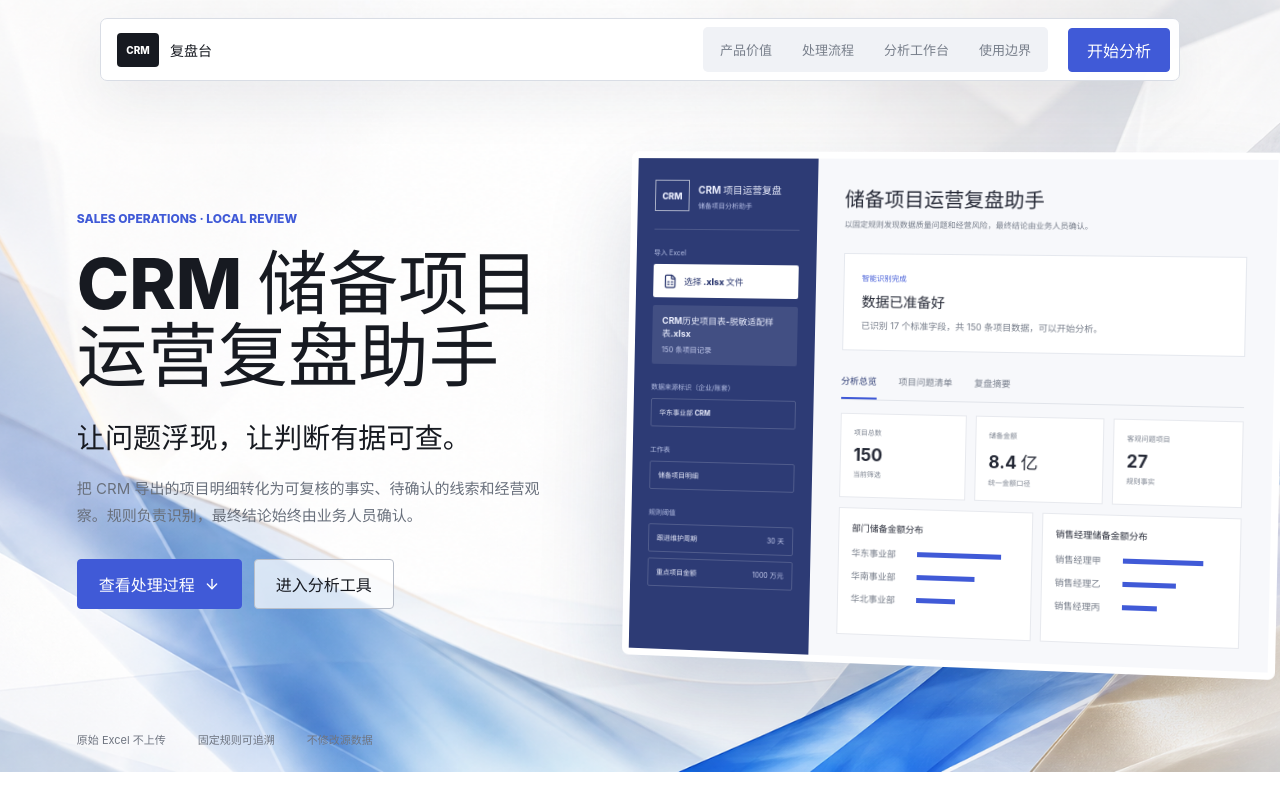
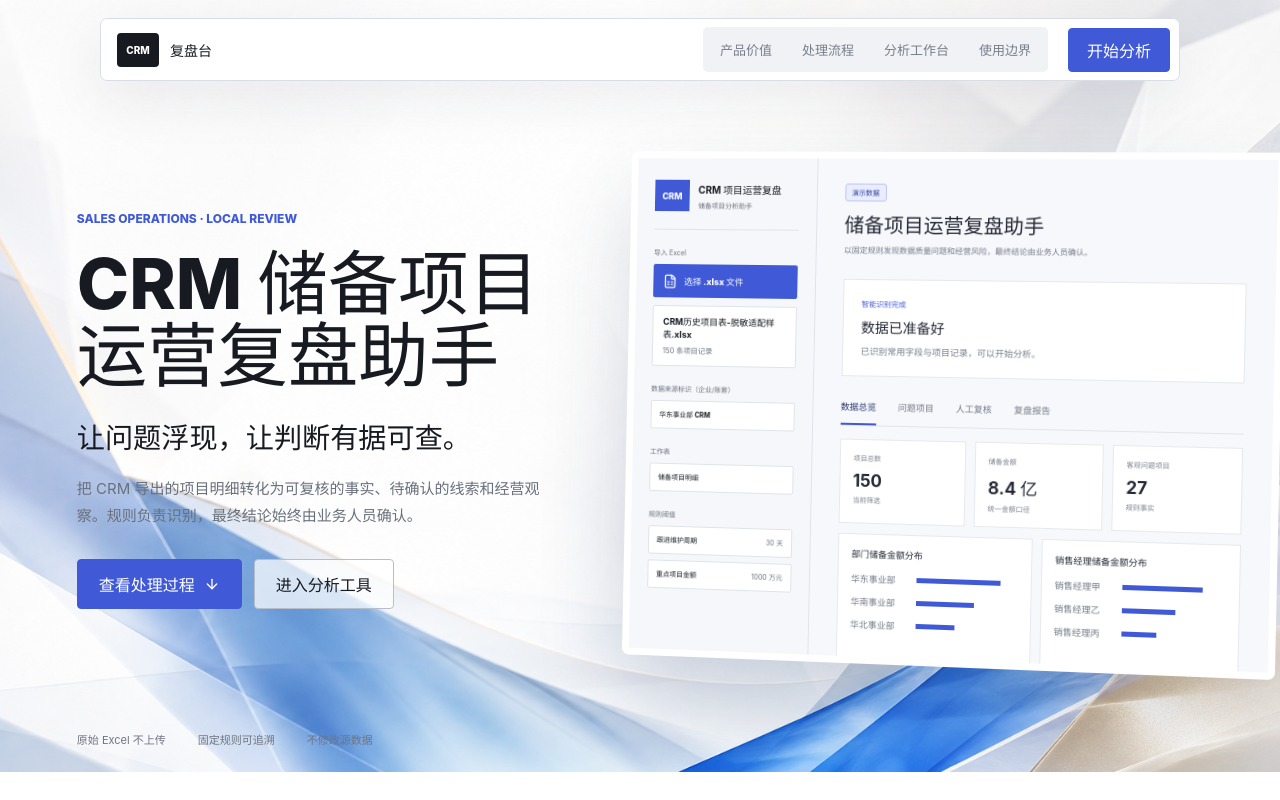
Before and after one commit to KanG-ciyuan/crm-project-review-assistant, a React (Vite) app: page / in a window 1280 px wide. Shown: the top 800 px of the page. Built offline with nearby package versions, Linux system fonts and the light colour scheme.

Commit message:
feat: sync product landing with current workbench

```diff
--- a/src/components/ProductLanding.tsx
+++ b/src/components/ProductLanding.tsx
@@ -27,8 +27,8 @@ const stages = [
   {
     number: '04',
     title: '系统发现线索，\n人做最终判断',
-    copy: '销售主管和运营人员确认问题状态、补充处理说明，并导出可追溯的复盘摘要与项目证据。',
-    tags: ['本地保存', 'Markdown', 'Excel']
+    copy: '业务人员确认线索与处理结论；管理层报告先预览完整报告，再下载 Markdown，并可导出项目明细 Excel。',
+    tags: ['人工复核', '报告预览', 'Markdown / Excel']
   }
 ] as const;
 
@@ -48,9 +48,9 @@ function HeroWorkbenchPreview() {
       <label>重点项目金额 <span>1000 万元</span></label>
     </aside>
     <main>
-      <header><h3>储备项目运营复盘助手</h3><p>以固定规则发现数据质量问题和经营风险，最终结论由业务人员确认。</p></header>
-      <section className="product-hero-ready"><small>智能识别完成</small><strong>数据已准备好</strong><p>已识别 17 个标准字段，共 150 条项目数据，可以开始分析。</p></section>
-      <nav><span>分析总览</span><span>项目问题清单</span><span>复盘摘要</span></nav>
+      <header><span className="product-demo-label">演示数据</span><h3>储备项目运营复盘助手</h3><p>以固定规则发现数据质量问题和经营风险，最终结论由业务人员确认。</p></header>
+      <section className="product-hero-ready"><small>智能识别完成</small><strong>数据已准备好</strong><p>已识别常用字段与项目记录，可以开始分析。</p></section>
+      <nav><span>数据总览</span><span>问题项目</span><span>人工复核</span><span>复盘报告</span></nav>
       <div className="product-hero-metrics">
         <article><small>项目总数</small><strong>150</strong><span>当前筛选</span></article>
         <article><small>储备金额</small><strong>8.4 亿</strong><span>统一金额口径</span></article>
@@ -169,7 +169,7 @@ export function ProductLanding({ onStart }: ProductLandingProps) {
     </section>
 
     <section className="product-preview" id="product-preview">
-      <div className="product-preview-head"><p className="product-kicker">Review workspace</p><h2>过程可以有动效，<br />判断必须保持清晰</h2></div>
+      <div className="product-preview-head"><p className="product-kicker">Review workspace</p><h2>过程可以有动效，<br />判断必须保持清晰</h2><span className="product-demo-label">演示数据</span></div>
       <div className="product-preview-metrics">
         <article><span>项目总数</span><strong>150</strong><small>当前筛选</small></article>
         <article><span>储备金额</span><strong>8.4 亿</strong><small>统一金额口径</small></article>
@@ -179,7 +179,7 @@ export function ProductLanding({ onStart }: ProductLandingProps) {
       </div>
       <div className="product-dashboard-preview">
         <aside><div><span>CRM</span><strong>项目运营复盘</strong></div><button type="button" onClick={onStart}>选择 .xlsx 文件</button><p>CRM历史项目表.xlsx<br />150 条项目记录</p><small>数据来源标识</small><b>华东事业部 CRM</b><small>工作表</small><b>储备项目明细</b></aside>
-        <main><h3>储备项目运营复盘助手</h3><p>规则发现问题，业务人员确认结论</p><section><div><small>智能识别完成</small><strong>数据已准备好 · 150 条项目</strong></div><button type="button" onClick={onStart}>进入真实工具</button></section><nav><span>分析总览</span><span>项目问题清单</span><span>复盘摘要</span></nav><div className="product-dashboard-panels"><article><h4>部门储备金额分布</h4><i style={{ '--bar': '88%' } as CSSProperties}><span>华东部</span><b>2.71亿</b></i><i style={{ '--bar': '64%' } as CSSProperties}><span>华南部</span><b>1.93亿</b></i><i style={{ '--bar': '47%' } as CSSProperties}><span>华北部</span><b>1.42亿</b></i></article><article><h4>销售经理储备金额分布</h4><i style={{ '--bar': '81%' } as CSSProperties}><span>销售甲</span><b>2.18亿</b></i><i style={{ '--bar': '68%' } as CSSProperties}><span>销售乙</span><b>1.83亿</b></i><i style={{ '--bar': '45%' } as CSSProperties}><span>销售丙</span><b>1.21亿</b></i></article><article><h4>本轮重点标签</h4><p>跟进维护超期<small>12 个项目</small></p><p>大额重点项目<small>9 个项目</small></p><p>签约日期待更新<small>8 个项目</small></p></article></div></main>
+        <main><h3>储备项目运营复盘助手</h3><p>规则发现问题，业务人员确认结论</p><section><div><small>智能识别完成</small><strong>数据已准备好 · 150 条演示项目</strong></div><button type="button" onClick={onStart}>进入真实工具</button></section><nav><span>数据总览</span><span>问题项目</span><span>人工复核</span><span>复盘报告</span></nav><div className="product-dashboard-panels"><article><h4>部门储备金额分布</h4><i style={{ '--bar': '88%' } as CSSProperties}><span>华东部</span><b>2.71亿</b></i><i style={{ '--bar': '64%' } as CSSProperties}><span>华南部</span><b>1.93亿</b></i><i style={{ '--bar': '47%' } as CSSProperties}><span>华北部</span><b>1.42亿</b></i></article><article><h4>销售经理储备金额分布</h4><i style={{ '--bar': '81%' } as CSSProperties}><span>销售甲</span><b>2.18亿</b></i><i style={{ '--bar': '68%' } as CSSProperties}><span>销售乙</span><b>1.83亿</b></i><i style={{ '--bar': '45%' } as CSSProperties}><span>销售丙</span><b>1.21亿</b></i></article><article><h4>分析标签命中（可重复）</h4><p>跟进维护超期<small>12 个演示项目</small></p><p>大额重点项目<small>9 个演示项目</small></p><p>签约日期待更新<small>8 个演示项目</small></p></article></div></main>
       </div>
     </section>
 
--- a/src/landing.css
+++ b/src/landing.css
@@ -176,27 +176,29 @@
 .product-sheet { position: absolute; inset: 4% -12% 4% 0; overflow: hidden; border: 7px solid #fff; border-radius: 7px; background: #fff; box-shadow: 0 45px 90px rgba(37, 54, 95, .18); transform: rotateY(-5deg) rotateZ(1.2deg); transition: transform .55s cubic-bezier(.22, 1, .36, 1); }
 .product-stage:hover .product-sheet { transform: rotateY(-2deg) rotateZ(.4deg) translateY(-8px); }
 .product-hero-workbench { display: grid; grid-template-columns: 29% 71%; width: 100%; height: 100%; color: #252936; background: #f7f8fb; font-size: 9px; }
-.product-hero-workbench aside { min-width: 0; padding: 22px 18px; color: #edf0ff; background: #2d3b75; }
-.product-hero-workbench-brand { display: flex; align-items: center; gap: 9px; padding-bottom: 18px; border-bottom: 1px solid rgba(255, 255, 255, .15); }
-.product-hero-workbench-brand > span { display: grid; place-items: center; width: 36px; height: 32px; flex: 0 0 36px; border: 1px solid rgba(255, 255, 255, .6); font-weight: 800; }
+.product-hero-workbench aside { min-width: 0; padding: 22px 18px; border-right: 1px solid var(--home-line); color: var(--home-ink); background: #f6f7fa; }
+.product-hero-workbench-brand { display: flex; align-items: center; gap: 9px; padding-bottom: 18px; border-bottom: 1px solid var(--home-line); }
+.product-hero-workbench-brand > span { display: grid; place-items: center; width: 36px; height: 32px; flex: 0 0 36px; border: 1px solid var(--home-blue); color: #fff; background: var(--home-blue); font-weight: 800; }
 .product-hero-workbench-brand strong,
 .product-hero-workbench-brand small { display: block; }
 .product-hero-workbench-brand strong { font-size: 10px; }
-.product-hero-workbench-brand small { margin-top: 4px; color: #bbc4eb; font-size: 7px; }
-.product-hero-workbench aside > p { margin: 18px 0 7px; color: #b9c3e7; font-size: 7px; }
-.product-hero-upload { display: flex; align-items: center; gap: 7px; min-height: 34px; padding: 0 10px; border-radius: 2px; color: #2a376f; background: #fff; font-weight: 760; }
-.product-hero-file { margin-top: 8px; padding: 10px; border-radius: 2px; background: rgba(255, 255, 255, .1); }
+.product-hero-workbench-brand small { margin-top: 4px; color: var(--home-muted); font-size: 7px; }
+.product-hero-workbench aside > p { margin: 18px 0 7px; color: var(--home-muted); font-size: 7px; }
+.product-hero-upload { display: flex; align-items: center; gap: 7px; min-height: 34px; padding: 0 10px; border-radius: 2px; color: #fff; background: var(--home-blue); font-weight: 760; }
+.product-hero-file { margin-top: 8px; padding: 10px; border: 1px solid var(--home-line); border-radius: 2px; background: #fff; }
 .product-hero-file strong,
 .product-hero-file small { display: block; }
 .product-hero-file strong { line-height: 1.4; }
-.product-hero-file small { margin-top: 4px; color: #c8cff0; }
+.product-hero-file small { margin-top: 4px; color: var(--home-muted); }
 .product-hero-workbench aside > b,
-.product-hero-workbench aside > label { display: flex; justify-content: space-between; gap: 5px; width: 100%; min-height: 29px; padding: 8px; border: 1px solid rgba(255, 255, 255, .17); border-radius: 2px; color: #eef1ff; font-size: 7px; }
+.product-hero-workbench aside > label { display: flex; justify-content: space-between; gap: 5px; width: 100%; min-height: 29px; padding: 8px; border: 1px solid var(--home-line); border-radius: 2px; color: var(--home-ink); background: #fff; font-size: 7px; }
 .product-hero-workbench aside > label + label { margin-top: 6px; }
-.product-hero-workbench aside > label span { color: #c8cff0; }
+.product-hero-workbench aside > label span { color: var(--home-muted); }
 .product-hero-workbench main { min-width: 0; padding: 25px 28px; }
 .product-hero-workbench main header h3 { margin: 0; font-size: 20px; }
 .product-hero-workbench main header p { margin: 6px 0 0; color: #747b88; font-size: 8px; }
+.product-demo-label { display: inline-flex; align-items: center; min-height: 24px; padding: 0 8px; border: 1px solid #bcc6f0; border-radius: 3px; color: var(--home-blue-dark); background: var(--home-blue-soft); font-size: 10px; font-weight: 740; }
+.product-hero-workbench main header .product-demo-label { margin-bottom: 8px; min-height: 18px; padding: 0 6px; font-size: 7px; }
 .product-hero-ready { margin-top: 24px; padding: 18px; border: 1px solid #e5e8ee; background: #fff; }
 .product-hero-ready small,
 .product-hero-ready strong { display: block; }
@@ -279,6 +281,7 @@
 .product-preview { padding: 125px max(4vw, 20px); background: #fff; }
 .product-preview-head { width: min(1180px, 100%); margin: 0 auto 38px; }
 .product-preview-head h2 { max-width: 850px; }
+.product-preview-head .product-demo-label { margin-top: 22px; }
 .product-preview-metrics { display: grid; grid-template-columns: repeat(5, 1fr); gap: 10px; width: min(1180px, 100%); margin: 0 auto 18px; }
 .product-preview-metrics article { min-height: 115px; padding: 18px; border-radius: 5px; background: #f4f5f8; }
 .product-preview-metrics article:nth-child(2) { background: var(--home-blue-soft); }
@@ -288,13 +291,13 @@
 .product-preview-metrics small { display: block; color: var(--home-muted); font-size: 10px; }
 .product-preview-metrics strong { display: block; margin: 13px 0 5px; font-size: 29px; }
 .product-dashboard-preview { display: grid; grid-template-columns: 224px minmax(0, 1fr); width: min(1380px, 100%); min-height: 620px; margin: auto; overflow: hidden; border-radius: 7px; background: #f6f7fa; box-shadow: 0 38px 85px rgba(39, 55, 90, .11); }
-.product-dashboard-preview > aside { padding: 25px 18px; color: #f0f2ff; background: #26356f; }
+.product-dashboard-preview > aside { padding: 25px 18px; border-right: 1px solid var(--home-line); color: var(--home-ink); background: #f6f7fa; }
 .product-dashboard-preview > aside > div { display: flex; align-items: center; gap: 9px; padding-bottom: 22px; font-size: 13px; }
-.product-dashboard-preview > aside > div span { display: grid; place-items: center; width: 38px; height: 34px; border-radius: 3px; background: #172149; font-size: 10px; font-weight: 760; }
-.product-dashboard-preview > aside button { width: 100%; min-height: 44px; margin-top: 24px; padding: 0 12px; border: 0; border-radius: 3px; color: #27356f; background: #fff; text-align: left; font-weight: 720; cursor: pointer; }
-.product-dashboard-preview > aside p { margin: 10px 0 20px; padding: 13px; border-radius: 3px; color: #d6ddff; background: rgba(255, 255, 255, .07); font-size: 10px; line-height: 1.7; }
-.product-dashboard-preview > aside small { display: block; margin-top: 18px; color: #aeb9e8; font-size: 9px; }
-.product-dashboard-preview > aside b { display: block; margin-top: 7px; padding: 10px; border-radius: 3px; background: rgba(255, 255, 255, .06); font-size: 10px; }
+.product-dashboard-preview > aside > div span { display: grid; place-items: center; width: 38px; height: 34px; border-radius: 3px; color: #fff; background: var(--home-blue); font-size: 10px; font-weight: 760; }
+.product-dashboard-preview > aside button { width: 100%; min-height: 44px; margin-top: 24px; padding: 0 12px; border: 0; border-radius: 3px; color: #fff; background: var(--home-blue); text-align: left; font-weight: 720; cursor: pointer; }
+.product-dashboard-preview > aside p { margin: 10px 0 20px; padding: 13px; border: 1px solid var(--home-line); border-radius: 3px; color: var(--home-muted); background: #fff; font-size: 10px; line-height: 1.7; }
+.product-dashboard-preview > aside small { display: block; margin-top: 18px; color: var(--home-muted); font-size: 9px; }
+.product-dashboard-preview > aside b { display: block; margin-top: 7px; padding: 10px; border: 1px solid var(--home-line); border-radius: 3px; background: #fff; font-size: 10px; }
 .product-dashboard-preview > main { min-width: 0; padding: 28px 30px; }
 .product-dashboard-preview > main > h3 { margin: 0; font-size: 24px; }
 .product-dashboard-preview > main > p { margin: 7px 0 20px; color: var(--home-muted); font-size: 11px; }
```
Also changed, not shown: 1 other file (tests, documents, lock files or other folders).
